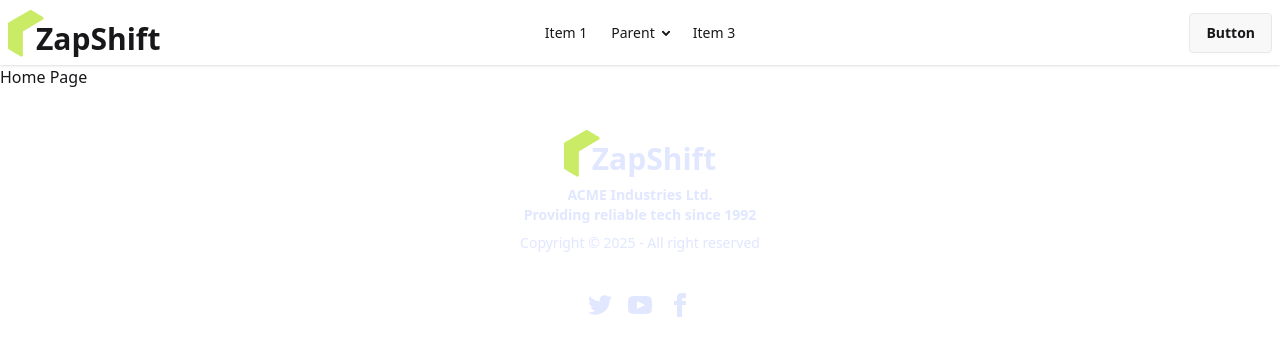
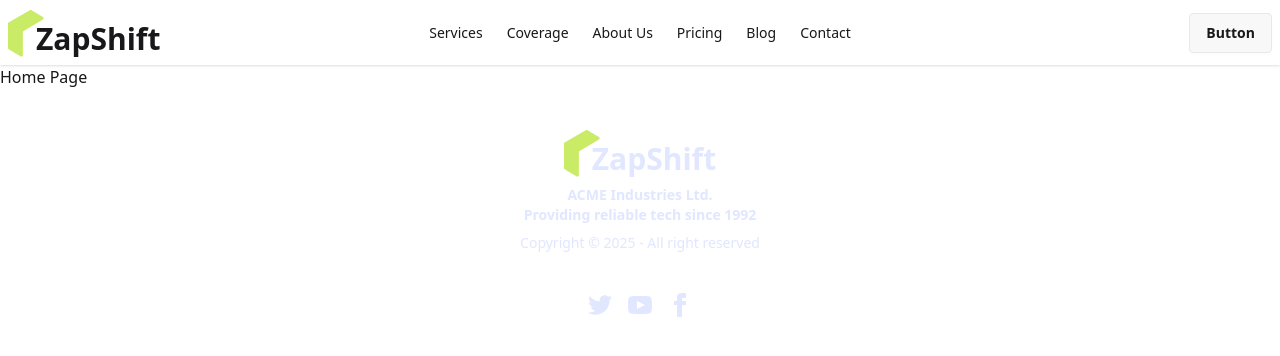
Before and after one commit to ashiqur0/zap-shift-client, a React (Vite) app: page / in a window 1280 px wide. Shown: the top 356 px of the page. Built offline with nearby package versions, Linux system fonts and the light colour scheme.

Commit message:
Navbar: Update Navbar by Adding NavLinks to It

```diff
--- a/src/UI/Navbar.jsx
+++ b/src/UI/Navbar.jsx
@@ -1,7 +1,17 @@
 import React from 'react';
 import Logo from '../components/logo/Logo';
+import { NavLink } from 'react-router';
 
 const Navbar = () => {
+    const links = <>
+        <li><NavLink to=''>Services</NavLink></li>
+        <li><NavLink to=''>Coverage</NavLink></li>
+        <li><NavLink to=''>About Us</NavLink></li>
+        <li><NavLink to=''>Pricing</NavLink></li>
+        <li><NavLink to=''>Blog</NavLink></li>
+        <li><NavLink to=''>Contact</NavLink></li>
+    </>
+
     return (
         <div className="navbar bg-base-100 shadow-sm">
             <div className="navbar-start">
@@ -12,32 +22,14 @@ const Navbar = () => {
                     <ul
                         tabIndex="-1"
                         className="menu menu-sm dropdown-content bg-base-100 rounded-box z-1 mt-3 w-52 p-2 shadow">
-                        <li><a>Item 1</a></li>
-                        <li>
-                            <a>Parent</a>
-                            <ul className="p-2">
-                                <li><a>Submenu 1</a></li>
-                                <li><a>Submenu 2</a></li>
-                            </ul>
-                        </li>
-                        <li><a>Item 3</a></li>
+                        {links}
                     </ul>
                 </div>
                 <Logo />
             </div>
             <div className="navbar-center hidden lg:flex">
                 <ul className="menu menu-horizontal px-1">
-                    <li><a>Item 1</a></li>
-                    <li>
-                        <details>
-                            <summary>Parent</summary>
-                            <ul className="p-2">
-                                <li><a>Submenu 1</a></li>
-                                <li><a>Submenu 2</a></li>
-                            </ul>
-                        </details>
-                    </li>
-                    <li><a>Item 3</a></li>
+                    {links}
                 </ul>
             </div>
             <div className="navbar-end">
```
